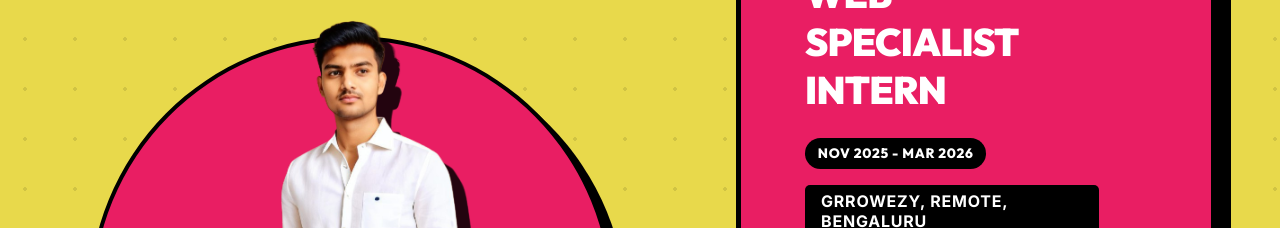
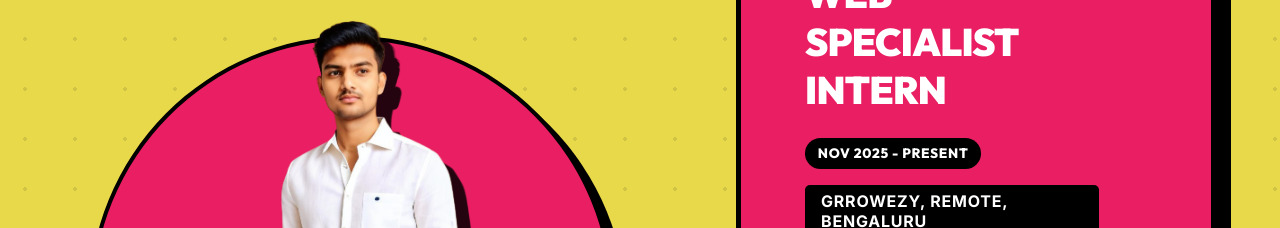
Before and after one commit to Iamsushantgautam/Portfolio-2, a React (Vite) app: page / in a window 1280 px wide. Shown: the part 3820-4048 px from the top of the page. Built offline with nearby package versions, Linux system fonts and the light colour scheme; a web font is replaced by a local one.

Commit message:
feat: add interactive experience section with modal details and scroll animations

```diff
--- a/src/components/ExperienceSection.jsx
+++ b/src/components/ExperienceSection.jsx
@@ -8,12 +8,12 @@ const EXPERIENCES = [
   {
     title: 'Web Specialist Intern',
     company: 'GrrowEzy, Remote, Bengaluru',
-    period: 'Nov 2025 - Mar 2026',
+    period: 'Nov 2025 - Present',
     description: 'Specializing in Shopify store visuals, branding assets, and UI/UX optimization for ecommerce.',
     summary: [
       'Designed and optimized Shopify store visuals and branding assets',
       'Delivered 50+ ecommerce-ready creatives for landing and product pages',
-      'Collaborated with remote teams to maintain brand consistency',
+      'Collaborated in a remote team environment to deliver scalable and user-focused web solutions',
       'Improved user experience through UI enhancements and CRO techniques'
     ]
   },
```
